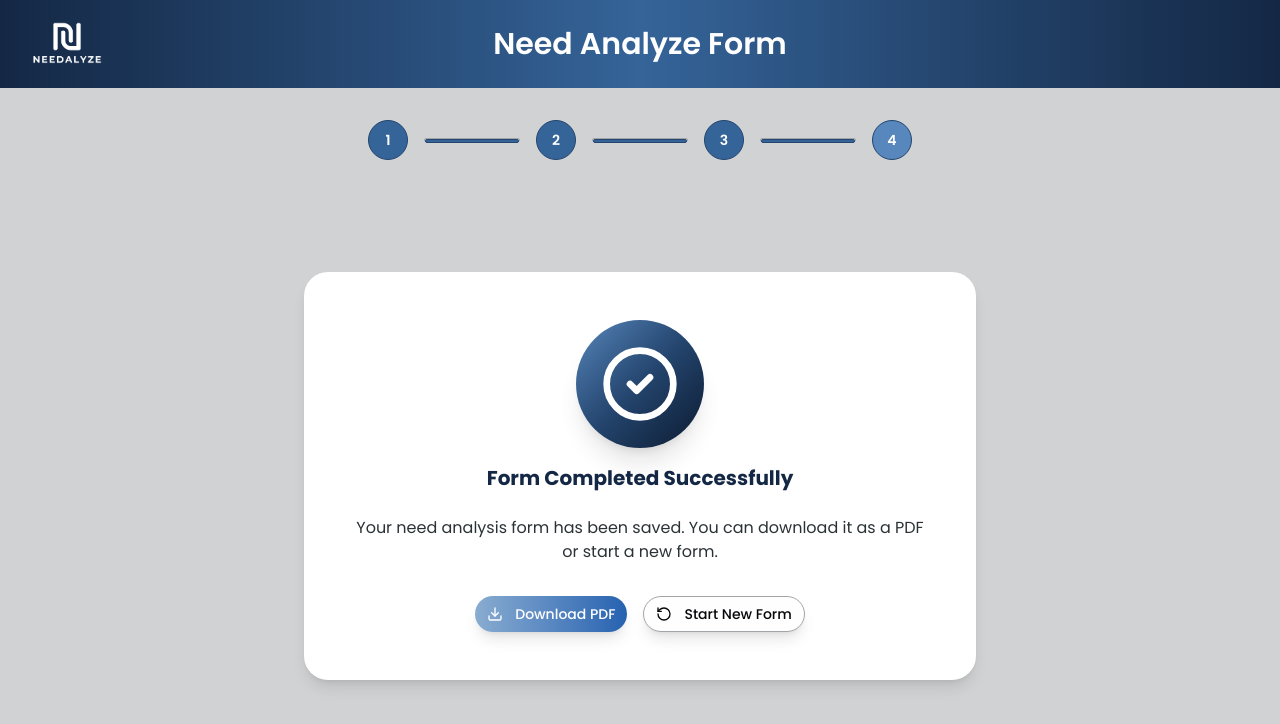
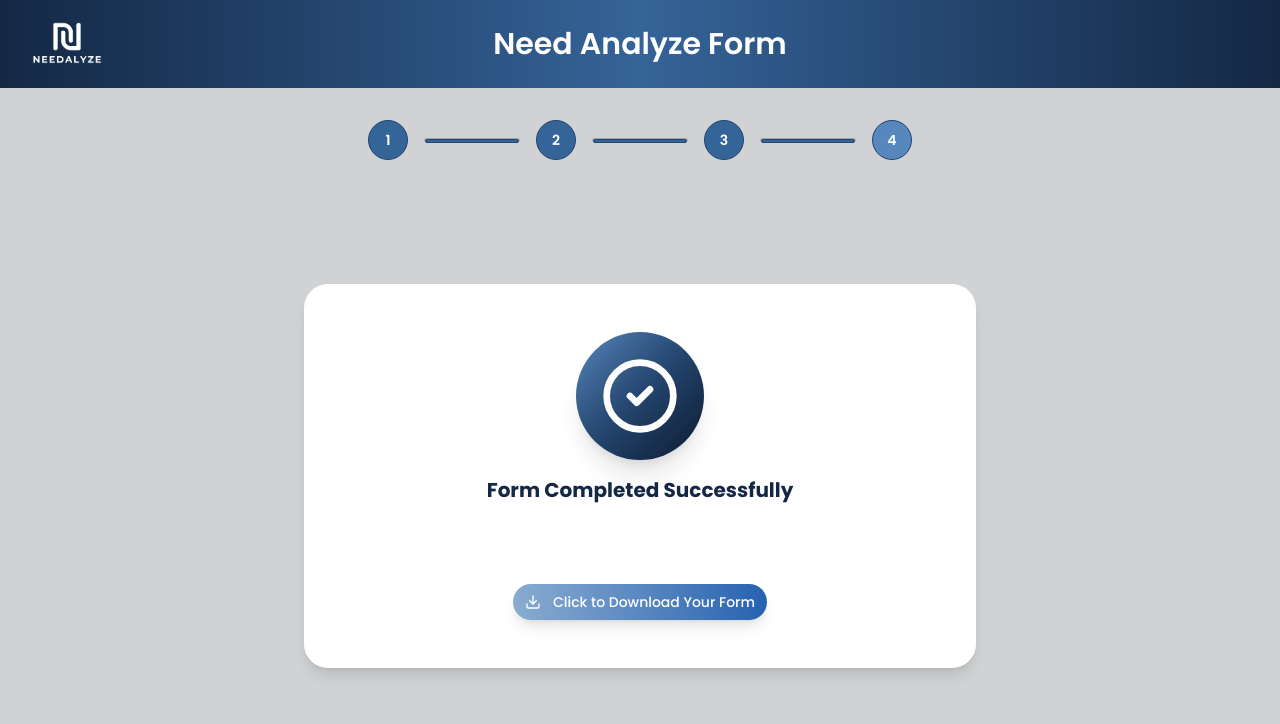
Before and after one commit to itswijay/Needalyze, a Next.js app: page /form/step4 in a window 1280 px wide. Shown: the top 724 px of the page. Built offline with nearby package versions, Linux system fonts and the light colour scheme.

Commit message:
chore: revert Step 4 to simple success page
- Remove Context API integration (not needed)
- Keep only success message and download button placeholder
- Form completion happens in Step 3 submit
- Add TODO comments for future PDF generation

```diff
--- a/src/app/form/step4/page.jsx
+++ b/src/app/form/step4/page.jsx
@@ -4,47 +4,16 @@ import { useRouter } from 'next/navigation'
 import NeedAnalysisFormHeader from '@/components/NeedAnalysisFormHeader'
 import ProgressBar from '@/components/ProgressBar'
 import { Button } from '@/components/ui/button'
-import { CheckCircle2, Download, RotateCcw } from 'lucide-react'
-import { useFormContext } from '@/context/FormContext'
+import { CheckCircle2, Download } from 'lucide-react'
 
 export default function Step4Page() {
   const router = useRouter()
-  const { getAllData, resetForm } = useFormContext()
-
-  // Get all form data for future use (PDF generation, Supabase submission, etc.)
-  const allFormData = getAllData()
 
   const handleDownload = () => {
-    // TODO: Implement PDF generation with form data
-    // Access complete form data via: allFormData
-    console.log('Complete Form Data for PDF:', allFormData)
+    // TODO: Implement PDF generation
+    // TODO: Access form data from context or Supabase for PDF generation
     console.log('Download PDF functionality - To be implemented')
   }
-
-  const handleStartNewForm = () => {
-    // Clear all form data and localStorage
-    resetForm()
-    // Navigate back to step 1
-    router.push('/form/step1')
-  }
-
-  // TODO: Future Supabase Integration
-  // When implementing Supabase, submit data here or in Step 3
-  // Example:
-  // useEffect(() => {
-  //   const submitToSupabase = async () => {
-  //     try {
-  //       const { data, error } = await supabase
-  //         .from('form_submissions')
-  //         .insert([allFormData])
-  //       if (error) throw error
-  //       console.log('Data submitted successfully:', data)
-  //     } catch (error) {
-  //       console.error('Error submitting to Supabase:', error)
-  //     }
-  //   }
-  //   submitToSupabase()
-  // }, [])
 
   return (
     <main className="min-h-screen bg-gray-100 flex flex-col">
@@ -66,37 +35,19 @@ export default function Step4Page() {
           </div>
 
           {/* Success Message */}
-          <h1 className="text-2xl md:text-xl font-bold text-primary-600 mb-6">
+          <h1 className="text-2xl md:text-xl font-bold text-primary-600 mb-20">
             Form Completed Successfully
           </h1>
 
-          <p className="text-gray-600 mb-8">
-            Your need analysis form has been saved. You can download it as a PDF
-            or start a new form.
-          </p>
-
-          {/* Action Buttons */}
-          <div className="flex flex-col sm:flex-row gap-4 justify-center items-center">
           {/* Download Button */}
           <Button
             onClick={handleDownload}
-              className="px-6 py-3 rounded-full shadow-lg hover:shadow-xl transition-all duration-300 flex items-center justify-center gap-3"
+            className="px-3 py-2 rounded-full shadow-lg hover:shadow-xl transition-all duration-300 flex items-center justify-center gap-3 mx-auto"
             variant="gradient"
           >
             <Download className="w-5 h-5" />
-              <span>Download PDF</span>
+            <span>Click to Download Your Form</span>
           </Button>
-
-            {/* Start New Form Button */}
-            <Button
-              onClick={handleStartNewForm}
-              className="px-6 py-3 rounded-full shadow-lg hover:shadow-xl transition-all duration-300 flex items-center justify-center gap-3"
-              variant="outline"
-            >
-              <RotateCcw className="w-5 h-5" />
-              <span>Start New Form</span>
-            </Button>
-          </div>
         </div>
       </section>
     </main>
```
Lines whose indentation alone changed are shown as unchanged.
